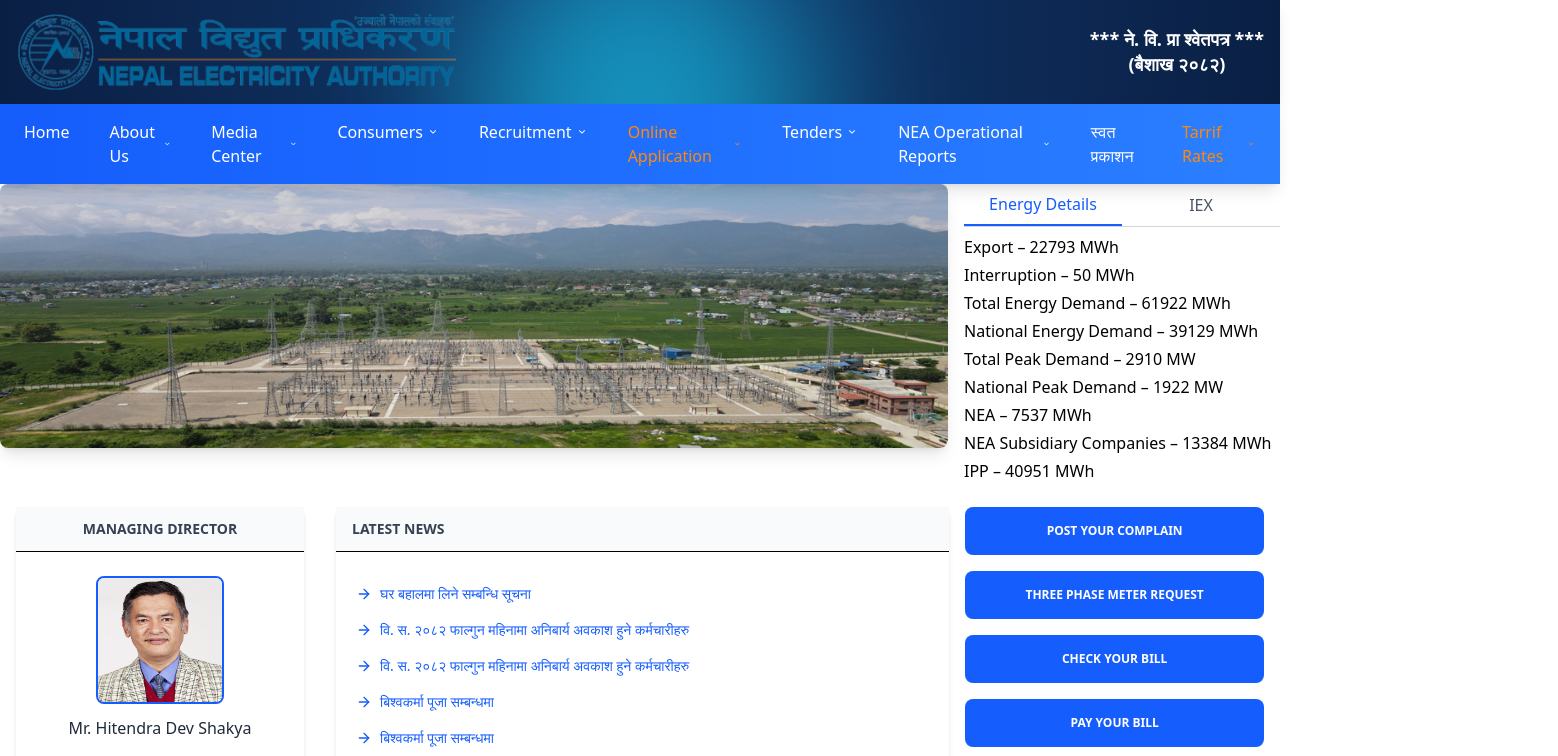
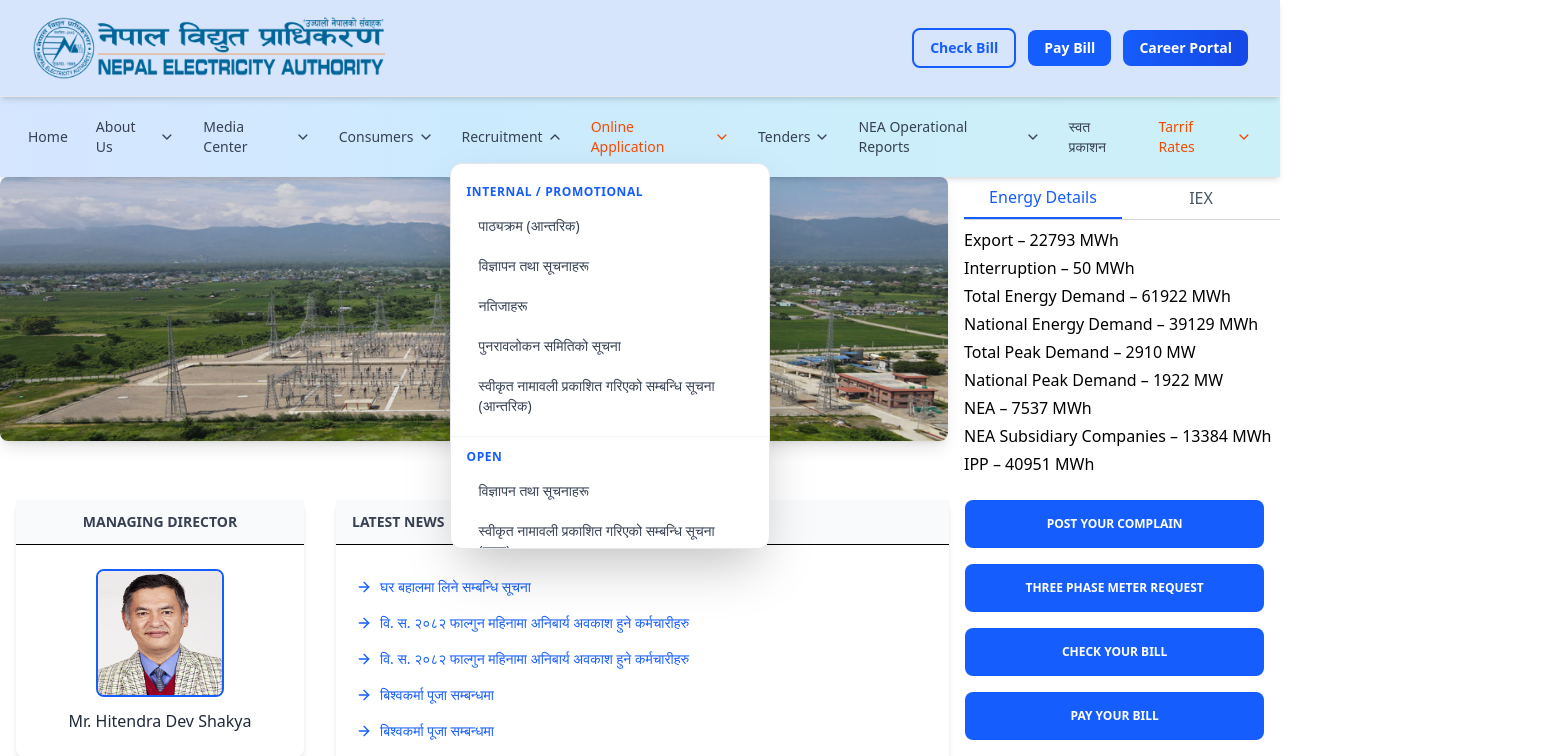
Before and after one commit to AmanRai8/NEA-website, a React (Vite) app in the folder frontend/: page / in a window 1280 px wide. Both pictures are taken after a click on the link "Recruitment". Shown: the top 756 px of the page, 1558 px wide, since content can reach past the window. Built offline with nearby package versions, Linux system fonts and the light colour scheme.

Commit message:
header final design

```diff
--- a/frontend/src/components/Header.jsx
+++ b/frontend/src/components/Header.jsx
@@ -1,63 +1,72 @@
-import React from "react";
-import { motion } from "framer-motion";
+import React, { useState, useEffect } from "react";
 
 const Header = () => {
+  const [scrolled, setScrolled] = useState(false);
+
+  useEffect(() => {
+    const handleScroll = () => {
+      setScrolled(window.scrollY > 20);
+    };
+    window.addEventListener("scroll", handleScroll);
+    return () => window.removeEventListener("scroll", handleScroll);
+  }, []);
+
   return (
-    <motion.nav
-      initial={{ y: 0, opacity: 0 }}
-      animate={{ y: 0, opacity: 1 }}
-      transition={{ duration: 0.8, ease: "easeOut" }}
-      className="relative bg-gradient-to-r from-[#0a1f44] via-[#123b70] to-[#0a1f44] shadow-lg py-3"
+    <header
+      className={`sticky top-0 z-50 transition-all duration-300 ${
+        scrolled ? "shadow-lg" : "shadow-md"
+      }`}
     >
-      {/* Floating glow effect behind logo */}
-      <div className="absolute inset-0 overflow-hidden">
-        <motion.div
-          animate={{
-            scale: [1, 1.2, 1],
-            opacity: [0.3, 0.6, 0.3],
-          }}
-          transition={{ duration: 6, repeat: Infinity }}
-          className="absolute -top-10 left-1/2 -translate-x-1/2 w-72 h-72 rounded-full bg-[#18cef2] blur-3xl opacity-40"
+      {/* Main Header */}
+      <div className="bg-[#D6E4FC] border-b border-gray-200">
+        <div className="container mx-auto px-6 lg:px-8">
+          <div className="flex items-center justify-between h-20 lg:h-24">
+            {/* Logo Section */}
+            <a
+              href="/"
+              className="flex items-center gap-3 lg:gap-4 group transition-all duration-300 mx-auto sm:mx-0"
+            >
+              <div className="relative">
+                <div className="absolute inset-0 bg-blue-500/10 rounded-lg blur-sm opacity-0 group-hover:opacity-100 group-hover:blur-md transition-all duration-300" />
+                <img
+                  src="/nea-logo.png"
+                  alt="Nepal Electricity Authority"
+                  className="h-12 lg:h-16 w-auto relative z-10 transition-transform duration-300 group-hover:scale-105"
                 />
               </div>
+            </a>
 
-      <div className="container mx-auto flex flex-col md:flex-row items-center justify-between px-4 relative z-10">
-        {/* Logo */}
-        <motion.a
-          href="/"
-          whileHover={{ scale: 1.05, rotate: 0 }}
-          transition={{ type: "spring", stiffness: 200 }}
-          className="flex items-center z-10 mb-2 md:mb-0"
-        >
-          <img
-            src="/nea-logo.png"
-            alt="NEA"
-            className="h-16 md:h-20 w-auto "
-          />
-        </motion.a>
-        <motion.div
-          initial={{ opacity: 0 }}
-          animate={{ opacity: 1 }}
-          transition={{ delay: 0.6, duration: 1 }}
-          className="flex items-center text-center"
-        >
-          <motion.a
-            href="https://www.nea.org.np/admin/assets/uploads/nea_white_paper.pdf"
+            {/* Quick Action Buttons — hidden on mobile */}
+            <div className="hidden sm:flex items-center gap-2 lg:gap-3">
+              <a
+                href="https://www.neabilling.com/viewonline"
                 target="_blank"
                 rel="noopener noreferrer"
-            whileHover={{
-              scale: 1.1,
-              textShadow: "0px 0px 12px #18cef2",
-              color: "#18cef2",
-            }}
-            className="font-bold text-sm sm:text-base md:text-lg text-white transition-all duration-300"
+                className="flex items-center px-3 lg:px-4 py-2 text-xs lg:text-sm font-semibold text-blue-600 border-2 border-blue-600 rounded-lg hover:bg-blue-50 transition-all duration-200"
               >
-            <p className="m-0 leading-snug">*** ने. वि. प्रा श्वेतपत्र ***</p>
-            <p className="m-0 leading-snug">(बैशाख २०८२)</p>
-          </motion.a>
-        </motion.div>
+                Check Bill
+              </a>
+              <a
+                href="https://www.nea.org.np/bill_payment"
+                target="_blank"
+                rel="noopener noreferrer"
+                className="flex items-center px-3 lg:px-4 py-2 text-xs lg:text-sm font-semibold text-white bg-blue-600 rounded-lg hover:bg-blue-700 hover:shadow-md transition-all duration-200"
+              >
+                Pay Bill
+              </a>
+              <a
+                href="https://career.nea.org.np"
+                target="_blank"
+                rel="noopener noreferrer"
+                className="flex items-center px-3 lg:px-4 py-2 text-xs lg:text-sm font-semibold text-white bg-gradient-to-r from-blue-600 to-blue-700 rounded-lg hover:from-blue-700 hover:to-blue-800 hover:shadow-md transition-all duration-200"
+              >
+                Career Portal
+              </a>
             </div>
-    </motion.nav>
+          </div>
+        </div>
+      </div>
+    </header>
   );
 };
 
--- a/frontend/src/components/Navbar.jsx
+++ b/frontend/src/components/Navbar.jsx
@@ -1,8 +1,18 @@
-import React, { useState } from "react";
-import { Menu } from "lucide-react";
+import React, { useState, useEffect } from "react";
+import { Menu, X, ChevronDown } from "lucide-react";
 
 const Navbar = () => {
   const [isOpen, setIsOpen] = useState(false);
+  const [openDropdown, setOpenDropdown] = useState(null);
+  const [scrolled, setScrolled] = useState(false);
+
+  useEffect(() => {
+    const handleScroll = () => {
+      setScrolled(window.scrollY > 100);
+    };
+    window.addEventListener("scroll", handleScroll);
+    return () => window.removeEventListener("scroll", handleScroll);
+  }, []);
 
   const menuItems = [
     { name: "Home", href: "https://www.nea.org.np" },
@@ -350,51 +360,175 @@
   ];
 
   return (
-    <nav className="sticky top-0 z-50 bg-gradient-to-r from-blue-600 to-blue-500 text-white shadow-lg">
-      <div className="container mx-auto px-4 py-3 flex justify-between items-center">
+    <nav
+      className={`sticky top-0 z-30 transition-all duration-300 ${
+        scrolled
+          ? "bg-blue-500/20 backdrop-blur-lg shadow-lg border-b border-gray-200"
+          : "bg-gradient-to-r from-blue-500/20 to-cyan-500/20 shadow-md"
+      }`}
+    >
+      <div className="container mx-auto px-4">
         {/* Desktop Menu */}
-        <div className="hidden md:flex flex-1 justify-center space-x-6 items-start">
+        <div className="hidden lg:flex items-center justify-center py-3">
+          <div className="flex items-center space-x-1">
             {menuItems.map((item, index) => (
               <div key={index} className="relative group">
                 <a
                   href={item.href}
-                target="_blank"
-                rel="noopener noreferrer"
-                className={`px-2 py-1 rounded-md font-medium transition-colors duration-300 flex items-center ${
+                  target={item.href !== "#" ? "_blank" : undefined}
+                  rel={item.href !== "#" ? "noopener noreferrer" : undefined}
+                  onMouseEnter={() => setOpenDropdown(index)}
+                  className={`
+                    flex items-center px-3 py-2 text-sm font-medium rounded-lg transition-all duration-200
+                    ${
                       item.highlight
-                    ? "text-orange-400 hover:text-orange-300"
-                    : "hover:text-gray-200"
+                        ? "text-orange-600 hover:text-orange-700 hover:bg-orange-50"
+                        : "text-gray-700 hover:text-blue-600 hover:bg-blue-50"
+                    }
+                  `}
+                >
+                  <span>{item.name}</span>
+                  {item.dropdown && item.dropdown.length > 0 && (
+                    <ChevronDown
+                      className={`ml-1 w-4 h-4 transition-transform duration-200 ${
+                        openDropdown === index ? "rotate-180" : ""
                       }`}
-              >
-                {item.name}
-                {item.dropdown && item.dropdown.length > 0 && (
-                  <svg
-                    className="ml-1 w-3 h-3"
-                    fill="currentColor"
-                    viewBox="0 0 20 20"
-                  >
-                    <path
-                      fillRule="evenodd"
-                      d="M5.23 7.21a.75.75 0 011.06.02L10 10.94l3.71-3.71a.75.75 0 111.06 1.06l-4.24 4.25a.75.75 0 01-1.06 0L5.21 8.29a.75.75 0 01.02-1.08z"
-                      clipRule="evenodd"
                     />
-                  </svg>
                   )}
                 </a>
 
-              {/* Dropdown */}
+                {/* Desktop Dropdown */}
                 {item.dropdown && item.dropdown.length > 0 && (
-                <div className="absolute left-0 top-full mt-2 w-96 bg-white text-black rounded-md shadow-lg opacity-0 group-hover:opacity-100 invisible group-hover:visible transition-all duration-300 z-50">
+                  <div
+                    onMouseEnter={() => setOpenDropdown(index)}
+                    onMouseLeave={() => setOpenDropdown(null)}
+                    className={`
+                      absolute left-0 top-full mt-2 w-80 bg-white rounded-xl shadow-2xl border border-gray-200
+                      transition-all duration-200 origin-top
+                      ${
+                        openDropdown === index
+                          ? "opacity-100 visible scale-100"
+                          : "opacity-0 invisible scale-95 pointer-events-none"
+                      }
+                    `}
+                  >
+                    <div className="py-2 max-h-96 overflow-y-auto scrollbar-thin scrollbar-thumb-gray-300 scrollbar-track-gray-100">
                       {item.dropdown.map((section, idx) => (
-                    <div key={idx} className="p-3 border-b last:border-b-0">
-                      <h6 className="font-bold text-blue-600 mb-2">
+                        <div
+                          key={idx}
+                          className="px-4 py-3 border-b last:border-b-0 border-gray-100"
+                        >
+                          <h6 className="font-bold text-xs uppercase tracking-wider text-blue-600 mb-2">
+                            {section.title}
+                          </h6>
+                          <div className="space-y-1">
+                            {section.links.map((link, i) => (
+                              <a
+                                key={i}
+                                href={link.href}
+                                target="_blank"
+                                rel="noopener noreferrer"
+                                className="block px-3 py-2 text-sm text-gray-700 rounded-lg hover:bg-blue-50 hover:text-blue-600 transition-colors duration-150"
+                              >
+                                {link.name}
+                              </a>
+                            ))}
+                          </div>
+                        </div>
+                      ))}
+                    </div>
+                  </div>
+                )}
+              </div>
+            ))}
+          </div>
+        </div>
+
+        {/* Mobile Header */}
+        <div className="lg:hidden flex items-center justify-between py-4">
+          <span className="text-lg font-bold text-gray-800">Menu</span>
+          <button
+            onClick={() => setIsOpen(!isOpen)}
+            className="p-2 rounded-lg hover:bg-gray-100 transition-colors duration-200"
+          >
+            {isOpen ? (
+              <X className="w-6 h-6 text-gray-700" />
+            ) : (
+              <Menu className="w-6 h-6 text-gray-700" />
+            )}
+          </button>
+        </div>
+      </div>
+
+      {/* Mobile Menu */}
+      <div
+        className={`
+          lg:hidden bg-white border-t border-gray-200
+          transition-all duration-300 ease-in-out overflow-hidden
+          ${isOpen ? "max-h-screen opacity-100" : "max-h-0 opacity-0"}
+        `}
+      >
+        <div className="container mx-auto px-4 py-4 max-h-96 overflow-y-auto">
+          <div className="space-y-2">
+            {menuItems.map((item, index) => (
+              <div key={index}>
+                <a
+                  href={item.href}
+                  target={item.href !== "#" ? "_blank" : undefined}
+                  rel={item.href !== "#" ? "noopener noreferrer" : undefined}
+                  onClick={(e) => {
+                    if (item.dropdown && item.dropdown.length > 0) {
+                      e.preventDefault();
+                      setOpenDropdown(openDropdown === index ? null : index);
+                    }
+                  }}
+                  className={`
+                    flex items-center justify-between w-full px-4 py-3 rounded-lg text-sm font-medium
+                    transition-colors duration-200
+                    ${
+                      item.highlight
+                        ? "text-orange-600 bg-orange-50"
+                        : "text-gray-700 hover:bg-gray-100"
+                    }
+                  `}
+                >
+                  <span>{item.name}</span>
+                  {item.dropdown && item.dropdown.length > 0 && (
+                    <ChevronDown
+                      className={`w-4 h-4 transition-transform duration-200 ${
+                        openDropdown === index ? "rotate-180" : ""
+                      }`}
+                    />
+                  )}
+                </a>
+
+                {/* Mobile Dropdown */}
+                {item.dropdown && item.dropdown.length > 0 && (
+                  <div
+                    className={`
+                      ml-4 mt-2 space-y-2 overflow-hidden transition-all duration-300
+                      ${
+                        openDropdown === index
+                          ? "max-h-96 opacity-100"
+                          : "max-h-0 opacity-0"
+                      }
+                    `}
+                  >
+                    {item.dropdown.map((section, idx) => (
+                      <div
+                        key={idx}
+                        className="pl-4 border-l-2 border-blue-200"
+                      >
+                        <h6 className="font-semibold text-xs text-blue-600 mb-1">
                           {section.title}
                         </h6>
                         {section.links.map((link, i) => (
                           <a
                             key={i}
                             href={link.href}
-                          className="block px-2 py-1 rounded-md hover:bg-blue-100 transition-colors duration-200"
+                            target="_blank"
+                            rel="noopener noreferrer"
+                            className="block px-3 py-2 text-sm text-gray-600 hover:text-blue-600 hover:bg-blue-50 rounded transition-colors duration-150"
                           >
                             {link.name}
                           </a>
@@ -406,37 +540,6 @@
               </div>
             ))}
           </div>
-
-        {/* Mobile Hamburger */}
-        <div className="md:hidden ml-auto">
-          <Menu
-            size={28}
-            className="cursor-pointer"
-            onClick={() => setIsOpen(!isOpen)}
-          />
-        </div>
-      </div>
-
-      {/* Mobile Menu */}
-      <div
-        className={`md:hidden bg-blue-700 overflow-hidden transition-max-height duration-500 ${
-          isOpen ? "max-h-screen" : "max-h-0"
-        }`}
-      >
-        <div className="flex flex-col px-4 py-3 space-y-2">
-          {menuItems.map((item, index) => (
-            <a
-              key={index}
-              href={item.href}
-              className={`block px-3 py-2 rounded-md font-medium text-white transition-colors duration-300 ${
-                item.highlight
-                  ? "text-orange-400 hover:text-orange-300"
-                  : "hover:text-gray-200"
-              }`}
-            >
-              {item.name}
-            </a>
-          ))}
         </div>
       </div>
     </nav>
```
Lines whose indentation alone changed are shown as unchanged.
